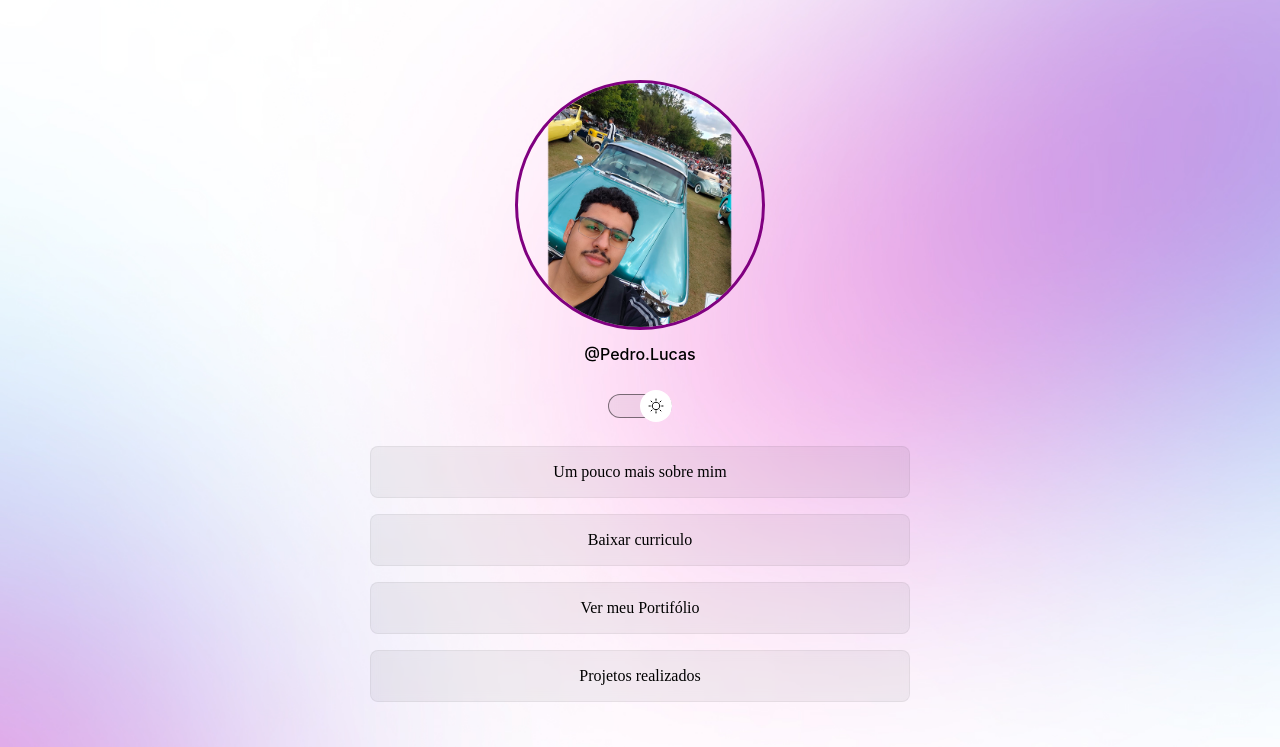
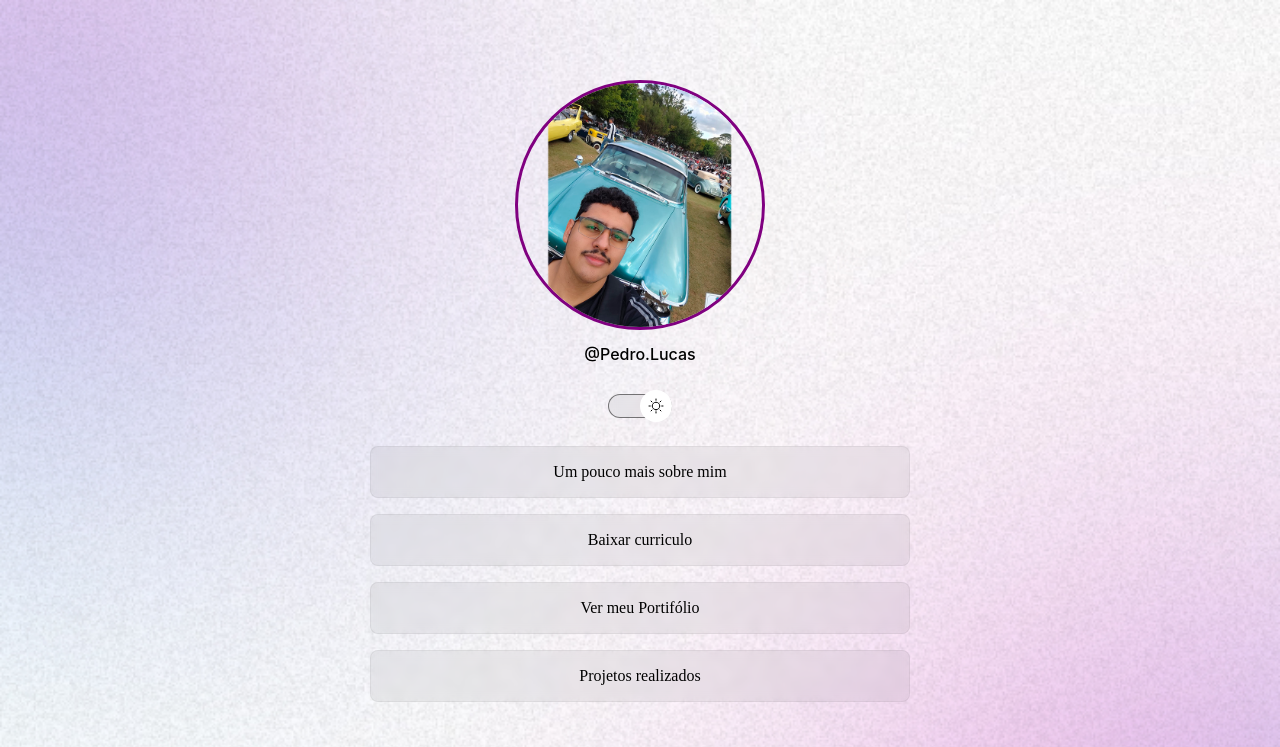
Before and after one commit to Pxworks01/Portifolio, a plain HTML site: page index.html in a window 1280 px wide. Both pictures are taken after a click on the element 640 px from the left and 406 px from the top of the page. Shown: the top 747 px of the page. Drawn offline with nearby package versions, Linux system fonts and the light colour scheme.

Commit message:
atualizado funções e css

```diff
--- a/Css/style.css
+++ b/Css/style.css
@@ -111,7 +111,7 @@ ul {
 
 body {
     background: url(../IMG/bg-mobile.jpg) no-repeat top center/cover; /*Define a imaagem de fundo e ajusta sua posição e tamanho*/
-    height: 100vh; /*Define a altura do corpo como 100% da altura da janela de visualição */
+    height: 150vh; /*Define a altura do corpo como 100% da altura da janela de visualição */
 }
 
 body * {
@@ -293,7 +293,7 @@ footer {
     }
 
     .light body {
-        background: url(../IMG/bg-desktop-light.jpg) no-repeat top center/cover; /* Altera o fundo do corpo para desktop no modo claro*/
+        background: url(../IMG/bg-mobile-light.jpg) no-repeat top center/cover; /* Altera o fundo do corpo para desktop no modo claro*/
     }
 }
 
--- a/JS/java.js
+++ b/JS/java.js
@@ -7,6 +7,6 @@ function toggleMode(){
     if(html.classList.contains("light")){
         img.setAttribute("src","../IMG/perfil2.png");
     }else {
-        img.setAttribute("scr","../IMG/perfil2.png");
+        img.setAttribute("src","../IMG/perfil1.png");
     }
 }
```
